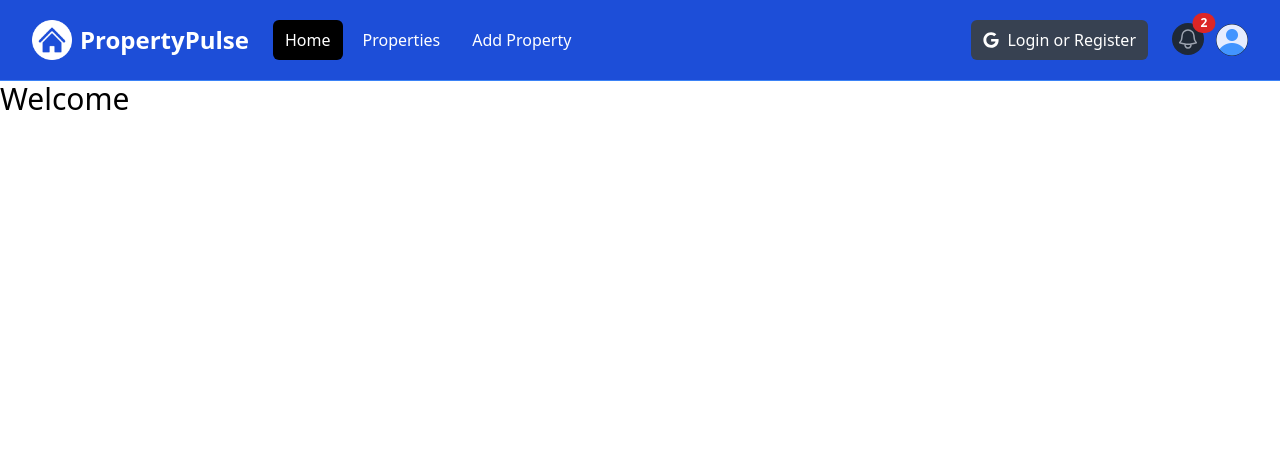
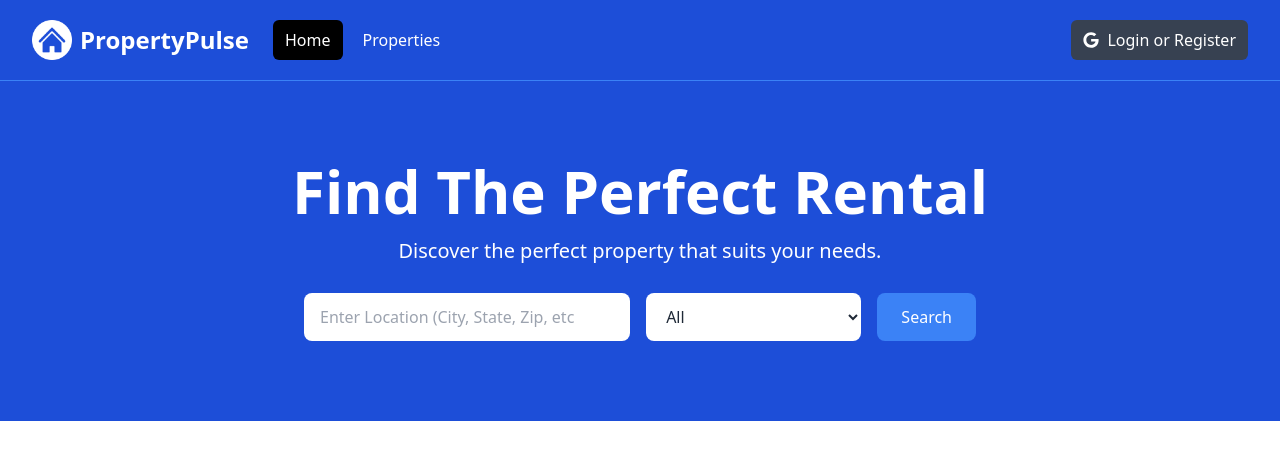
Before and after one commit to OnelioViera/property-pulse, a Next.js app: page / in a window 1280 px wide. Shown: the top 460 px of the page. Built offline with nearby package versions, Linux system fonts and the light colour scheme.

Commit message:
chore: Update homepage to use Hero component

```diff
--- a/app/page.jsx
+++ b/app/page.jsx
@@ -1,10 +1,10 @@
-import Link from 'next/link';
+import Hero from '@/components/Hero';
 
 const HomePage = () => {
   return (
-    <div>
-      <h1 className="text-3xl">Welcome</h1>
-    </div>
+    <>
+      <Hero />
+    </>
   )
 }
 
--- /dev/null
+++ b/components/Hero.jsx
@@ -0,0 +1,59 @@
+const Hero = () => {
+  return (
+      // <!-- Hero -->
+    <section className="bg-blue-700 py-20 mb-4">
+      <div
+        className="max-w-7xl mx-auto px-4 sm:px-6 lg:px-8 flex flex-col items-center"
+      >
+        <div className="text-center">
+          <h1
+            className="text-4xl font-extrabold text-white sm:text-5xl md:text-6xl"
+          >
+            Find The Perfect Rental
+          </h1>
+          <p className="my-4 text-xl text-white">
+            Discover the perfect property that suits your needs.
+          </p>
+        </div>
+        <form
+          className="mt-3 mx-auto max-w-2xl w-full flex flex-col md:flex-row items-center"
+        >
+          <div className="w-full md:w-3/5 md:pr-2 mb-4 md:mb-0">
+            <label htmlFor="location" className="sr-only">Location</label>
+            <input
+              type="text"
+              id="location"
+              placeholder="Enter Location (City, State, Zip, etc"
+              className="w-full px-4 py-3 rounded-lg bg-white text-gray-800 focus:outline-none focus:ring focus:ring-blue-500"
+            />
+          </div>
+          <div className="w-full md:w-2/5 md:pl-2">
+            <label htmlFor="property-type" className="sr-only">Property Type</label>
+            <select
+              id="property-type"
+              className="w-full px-4 py-3 rounded-lg bg-white text-gray-800 focus:outline-none focus:ring focus:ring-blue-500"
+            >
+              <option value="All">All</option>
+              <option value="Apartment">Apartment</option>
+              <option value="Studio">Studio</option>
+              <option value="Condo">Condo</option>
+              <option value="House">House</option>
+              <option value="Cabin Or Cottage">Cabin or Cottage</option>
+              <option value="Loft">Loft</option>
+              <option value="Room">Room</option>
+              <option value="Other">Other</option>
+            </select>
+          </div>
+          <button
+            type="submit"
+            className="md:ml-4 mt-4 md:mt-0 w-full md:w-auto px-6 py-3 rounded-lg bg-blue-500 text-white hover:bg-blue-600 focus:outline-none focus:ring focus:ring-blue-500"
+          >
+            Search
+          </button>
+        </form>
+      </div>
+    </section>
+  )
+};
+
+export default Hero;
--- a/components/Navbar.jsx
+++ b/components/Navbar.jsx
@@ -1,6 +1,7 @@
 'use client';
 
 import { useState } from 'react';
+import { usePathname } from 'next/navigation';
 import Image from 'next/image';
 import logo from '@/assets/images/logo-white.png';
 import profileDefault from '@/assets/images/profile.png';
@@ -10,6 +11,10 @@
 const Navbar = () => {
   const [isMobileMenuOpen, setIsMoblieMenuOpen] = useState(false);
   const [isProfileMenuOpen, setIsProfileMenuOpen] = useState(false);
+  const [isLoggedIn, setIsLoggedIn] = useState(false);
+
+  const pathname = usePathname();
+
   return (
     <nav className="bg-blue-700 border-b border-blue-500">
       <div className="mx-auto max-w-7xl px-2 sm:px-6 lg:px-8">
@@ -57,26 +62,31 @@
               <span className="hidden md:block text-white text-2xl font-bold ml-2"
               >PropertyPulse</span>
             </Link>
+
             {/* <!-- Desktop Menu Hidden below md screens --> */}
             <div className="hidden md:ml-6 md:block">
               <div className="flex space-x-2">
                 <Link
                   href="/"
-                  className="text-white bg-black hover:bg-gray-900 hover:text-white rounded-md px-3 py-2"
+                  className={`${pathname === '/' ? 'bg-black' : ''} text-white hover:bg-gray-900 hover:text-white rounded-md px-3 py-2`}
                 >Home</Link>
                 <Link
                   href="/properties"
-                  className="text-white hover:bg-gray-900 hover:text-white rounded-md px-3 py-2"
+                  className={`${pathname === '/properties' ? 'bg-black' : ''} text-white hover:bg-gray-900 hover:text-white rounded-md px-3 py-2`}
                 >Properties</Link>
+                {isLoggedIn && (
                   <Link
                     href="/properties/add"
-                  className="text-white hover:bg-gray-900 hover:text-white rounded-md px-3 py-2"
+                    className={`${pathname === '/properties/add' ? 'bg-black' : ''} text-white hover:bg-gray-900 hover:text-white rounded-md px-3 py-2`}
                   >Add Property</Link>
+                )}
+
               </div>
             </div>
           </div>
 
           {/* <!-- Right Side Menu (Logged Out) --> */}
+          {!isLoggedIn && (
             <div className="hidden md:block md:ml-6">
               <div className="flex items-center">
                 <button
@@ -87,8 +97,10 @@
                 </button>
               </div>
             </div>
+          )}
 
           {/* <!-- Right Side Menu (Logged In) --> */}
+          {isLoggedIn && (
             <div
               className="absolute inset-y-0 right-0 flex items-center pr-2 md:static md:inset-auto md:ml-6 md:pr-0"
             >
@@ -121,6 +133,7 @@
                   {/* <!-- Replace with the actual number of notifications --> */}
                 </span>
               </Link>
+
               {/* <!-- Profile dropdown button --> */}
               <div className="relative ml-3">
                 <div>
@@ -177,6 +190,8 @@
 
               </div>
             </div>
+          )}
+
         </div>
       </div>
 
@@ -186,22 +201,29 @@
           <div className="space-y-1 px-2 pb-3 pt-2">
             <Link
               href="/"
-              className="bg-gray-900 text-white block rounded-md px-3 py-2 text-base font-medium"
+              className={`${pathname === '/' ? 'bg-black text-white' : 'text-gray-300 hover:bg-gray-700 hover:text-white'} block rounded-md px-3 py-2 text-base font-medium`}
             >Home</Link>
             <Link
               href="/properties"
-              className="text-gray-300 hover:bg-gray-700 hover:text-white block rounded-md px-3 py-2 text-base font-medium"
+              className={`${pathname === '/properties' ? 'bg-black text-white' : 'text-gray-300 hover:bg-gray-700 hover:text-white'} block rounded-md px-3 py-2 text-base font-medium`}
             >Properties</Link>
+            {isLoggedIn && (
               <Link
                 href="/properties/add"
-              className="text-gray-300 hover:bg-gray-700 hover:text-white block rounded-md px-3 py-2 text-base font-medium"
+                className={`${pathname === '/properties/add' ? 'bg-black text-white' : 'text-gray-300 hover:bg-gray-700 hover:text-white'} block rounded-md px-3 py-2 text-base font-medium`}
+
               >Add Property</Link>
+            )}
+
+            {!isLoggedIn && (
               <button
                 className="flex items-center text-white bg-gray-700 hover:bg-gray-900 hover:text-white rounded-md px-3 py-2 my-4"
               >
                 <FaGoogle className='text-white mr-2' />
                 <span>Login or Register</span>
               </button>
+            )}
+
           </div>
         </div>
       )}
```
Lines whose indentation alone changed are shown as unchanged.
